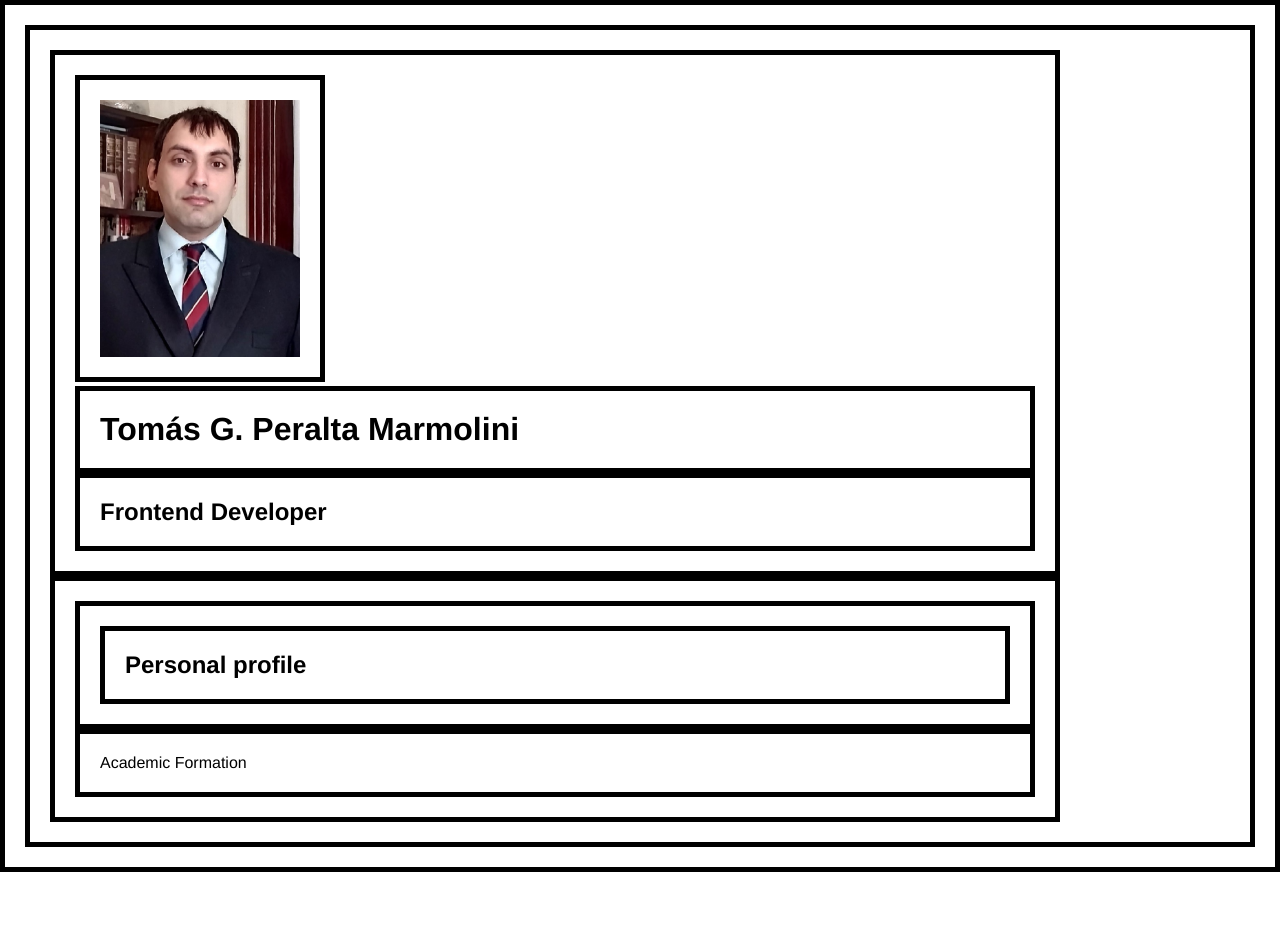
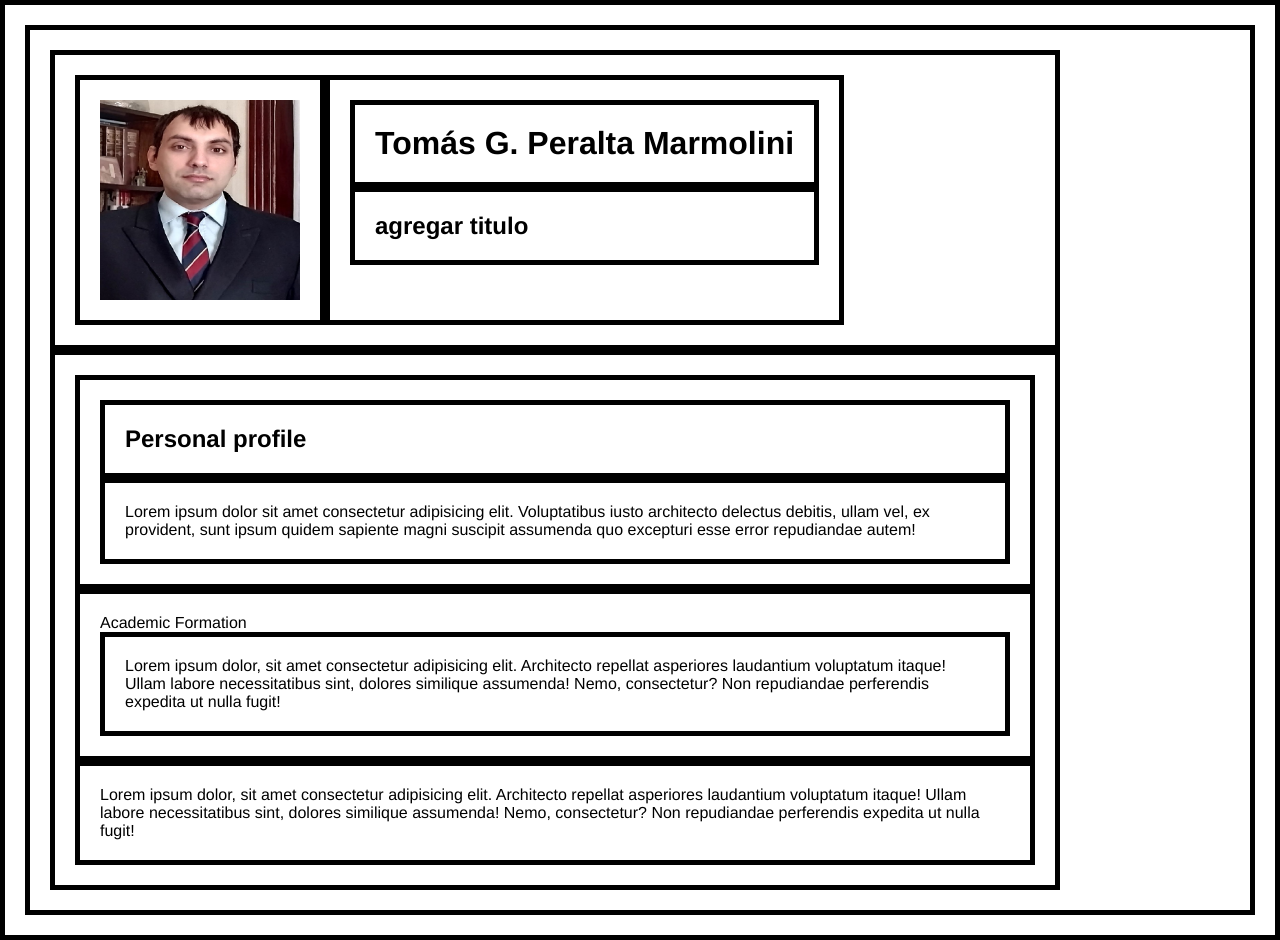
Before and after one commit to TomasGPM/CV.HTML.CSS, a plain HTML site: page index.html in a window 1280 px wide. Before the commit the page ends 872 px from the top, so only its background shows below. Drawn offline with Linux system fonts and the light colour scheme.

Commit message:
se agrega  paleta de colores a root de css styles

```diff
--- a/index.html
+++ b/index.html
@@ -6,20 +6,44 @@
     <meta charset="UTF-8" />
     <meta http-equiv="X-UA-Compatible" content="IE=edge" />
     <meta name="viewport" content="width=device-width, initial-scale=1.0" />
-    <title>Document</title>
+    <title>CV en html</title>
+    <link rel="stylesheet" href="styles.css" />
   </head>
   <link rel="stylesheet" href="styles.css" />
   <body>
     <header>
       <img style="width: 200px" src="images\FOTO 1.jpeg" alt="foto de CV" />
-      <h1>Tomás G. Peralta Marmolini</h1>
-      <h2>Frontend Developer</h2>
+      <div>
+        <h1>Tomás G. Peralta Marmolini</h1>
+        <h2>agregar titulo</h2>
+      </div>
     </header>
     <section>
       <article>
         <h2>Personal profile</h2>
+        <p>
+          Lorem ipsum dolor sit amet consectetur adipisicing elit. Voluptatibus
+          iusto architecto delectus debitis, ullam vel, ex provident, sunt ipsum
+          quidem sapiente magni suscipit assumenda quo excepturi esse error
+          repudiandae autem!
+        </p>
       </article>
-      <aside>Academic Formation</aside>
+      <aside>
+        Academic Formation
+        <p>
+          Lorem ipsum dolor, sit amet consectetur adipisicing elit. Architecto
+          repellat asperiores laudantium voluptatum itaque! Ullam labore
+          necessitatibus sint, dolores similique assumenda! Nemo, consectetur?
+          Non repudiandae perferendis expedita ut nulla fugit!
+        </p>
+      </aside>
+
+      <p>
+        Lorem ipsum dolor, sit amet consectetur adipisicing elit. Architecto
+        repellat asperiores laudantium voluptatum itaque! Ullam labore
+        necessitatibus sint, dolores similique assumenda! Nemo, consectetur? Non
+        repudiandae perferendis expedita ut nulla fugit!
+      </p>
     </section>
   </body>
 </html>
--- a/styles.css
+++ b/styles.css
@@ -1,3 +1,14 @@
+:root {
+  --midnight-blue: #03045eff;
+  --dark-cornflower-blue: #023e8aff;
+  --star-command-blue: #0077b6ff;
+  --blue-green: #0096c7ff;
+  --pacific-blue: #00b4d8ff;
+  --sky-blue-crayola: #48cae4ff;
+  --middle-blue: #90e0efff;
+  --blizzard-blue: #ade8f4ff;
+  --light-cyan: #caf0f8ff;
+}
 * {
   margin: 0%;
   padding: 20px;
@@ -6,9 +17,16 @@
 }
 body {
   font-family: "Franklin Gothic Medium", "Arial Narrow", Arial, sans-serif;
-  margin: ;
+  margin: 0 auto;
 }
 header,
 section {
   width: 960px;
 }
+header {
+  display: flex;
+}
+img {
+  width: 200px;
+  height: 200px;
+}
```
